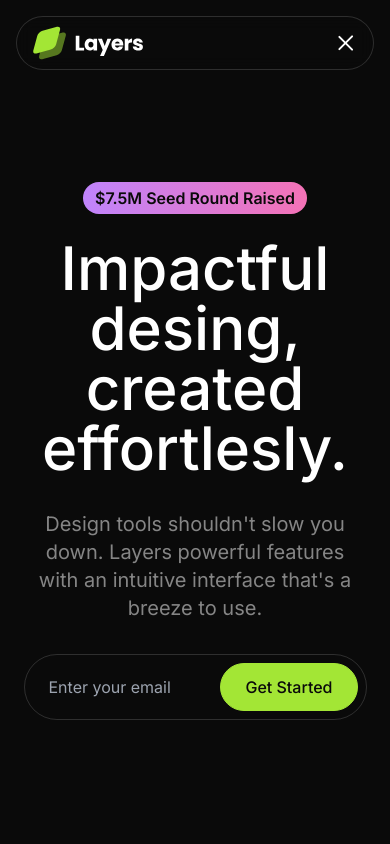
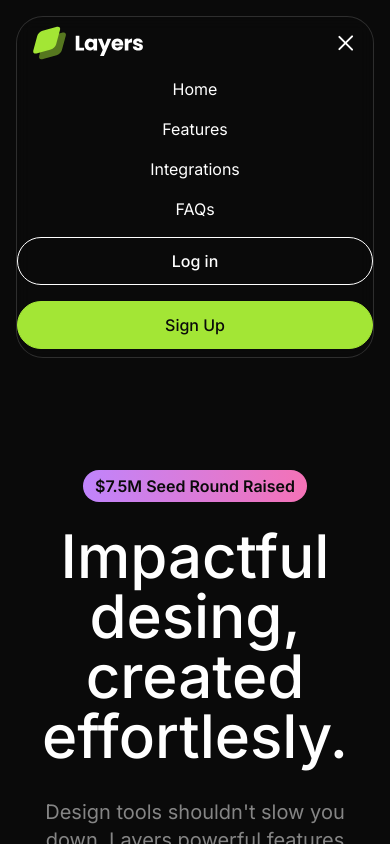
Before and after one commit to assilbekov/animated-landing-page-example, a Next.js app: page / in a window 390 px wide. Both pictures are taken after a click on the icon 345 px from the left and 43 px from the top of the page. Shown: the top 844 px of the page. Built offline with nearby package versions, Linux system fonts and the light colour scheme.

Commit message:
init navbar animation

```diff
--- a/src/sections/Navbar.tsx
+++ b/src/sections/Navbar.tsx
@@ -5,6 +5,7 @@ import logoSvg from "@/assets/images/logo.svg";
 import { Button } from "@/components/Button";
 import { useState } from "react";
 import { twMerge } from "tailwind-merge";
+import Link from "next/link";
 
 const navLinks = [
   { label: "Home", href: "#" },
@@ -19,7 +20,8 @@ export default function Navbar() {
   return (
     <section className="py-4 lg:py-8 sticky top-0 z-50">
       <div className="container max-w-5xl">
-        <div className="grid grid-cols-2 lg:grid-cols-3 border border-white/15 rounded-full p-2 items-center px-4 md:pr-2 bg-neutral-950/70 backdrop-blur">
+        <div className="border border-white/15 rounded-[27px] bg-neutral-950/70 backdrop-blur">
+          <div className="grid grid-cols-2 lg:grid-cols-3 p-2 items-center px-4 md:pr-2">
             <div>
               <Image src={logoSvg} alt="Logo" className="w-auto h-9 md:h-12" />
             </div>
@@ -88,6 +90,22 @@ export default function Navbar() {
               </Button>
             </div>
           </div>
+          {isOpen && (
+            <div className="md:hidden flex flex-col items-center gap-4 py-2">
+              {navLinks.map((link) => (
+                <Link key={link.label} href={link.href} className="">
+                  {link.label}
+                </Link>
+              ))}
+              <Button variant="secondary" className="w-full">
+                Log in
+              </Button>
+              <Button variant="primary" className="w-full">
+                Sign Up
+              </Button>
+            </div>
+          )}
+        </div>
       </div>
     </section>
   );
```
Lines whose indentation alone changed are shown as unchanged.
